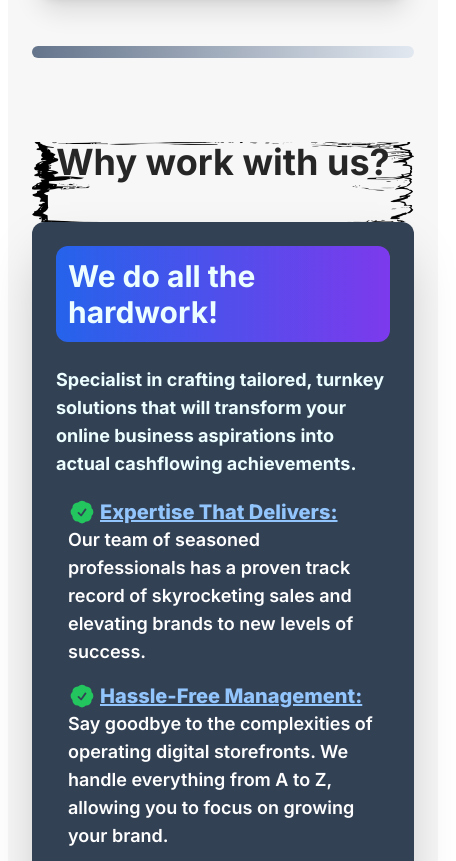
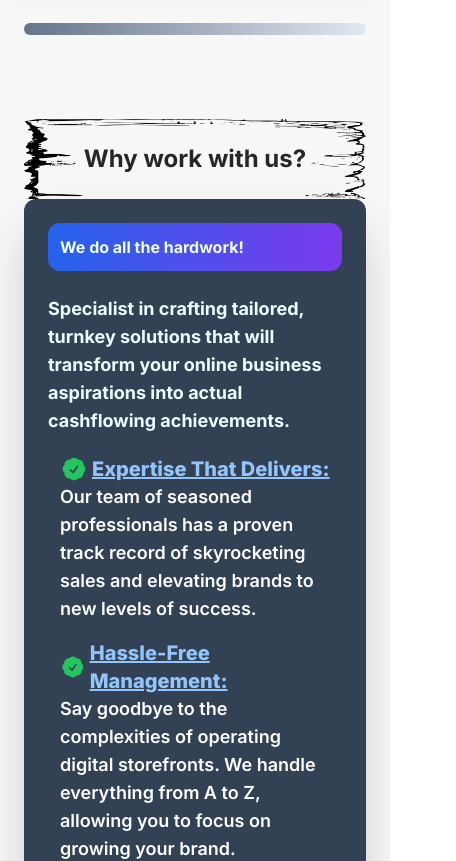
Before and after one commit to rdrachenberg/automated-e-solutions, a Next.js app: page / in a window 390 px wide. Shown: the part 746-1607 px from the top of the page, 456 px wide, since content can reach past the window. Built offline with nearby package versions, Linux system fonts and the light colour scheme.

Commit message:
mobile adj and removed stepper. extended calendly form questions

```diff
--- a/src/components/CalendlyForm.js
+++ b/src/components/CalendlyForm.js
@@ -2,8 +2,8 @@ import { InlineWidget } from "react-calendly";
 
 const CalendlyForm = () => {
     return (
-        <div>
-            <InlineWidget url='https://calendly.com/automated-ecommerce/30min' />
+        <div className='h-screen' id='stepper'>
+            <InlineWidget url='https://calendly.com/d/2wx-w4h-d6y' style={{height: '900px'}}/>
         </div>
     )
 }
--- a/src/components/FAQ.js
+++ b/src/components/FAQ.js
@@ -7,8 +7,8 @@ const FAQ = () => {
         <div className="container mt-3 mx-auto md:px-6 bg-white p-10 rounded-md">
 
         <section className="mb-2">
-            <div className="grid gap-4 md:grid-cols-2">
-            <div className="mb-6 md:mb-0">
+            <div className="grid gap-4 md:grid-cols-2 sm:min-w-0">
+            <div className="mb-6 md:mb-0 justify-center ">
                 <h2 className="mb-6 text-3xl font-bold">Frequently asked questions</h2>
 
                 <p className="text-neutral-500 dark:text-black">
@@ -17,14 +17,16 @@ const FAQ = () => {
                     className="text-blue-500 transition duration-300 hover:text-primary-600 focus:text-primary-600 active:text-primary-700 dark:text-primary-400 dark:hover:text-primary-500 dark:focus:text-primary-500 dark:active:text-primary-600"> Contact
                     our sales team</Link>.
                 </p>
+                <div className="hidden md:block">
                     <div className='p-3 mb-20 mx-auto'>
-                    <Image width={500} height={500} src='/misc/faq-2.jpg' alt='light bulb ecommerce business'/>
+                        <Image width={500} height={500} src='/misc/faq-2.jpg' alt='light bulb ecommerce business' className='mx-auto'/>
                     </div>
                     <div className='p-3 border-8 border-orange-300 w-96 mx-auto'>
                         <Image width={400} height={500} src='/misc/faq.jpg' alt='Frequently asked questions ecommerce business'/>
                     </div>
                     <div className=' p-3 mt-20 border-8 border-green-500 max-w-max mx-auto'>
                         <Image width={400} height={500} src='/misc/success.jpg' alt='plan for success ecommerce business'/>
+                    </div>
                 </div>
             </div>
 
--- a/src/components/Layout.js
+++ b/src/components/Layout.js
@@ -10,7 +10,7 @@ const inter = Inter({
 
 export default function AppLayout({ children }) {
     return (
-        <div className={`${inter.variable} font-sans min-h-screen flex flex-col -mr-12 ml-2`}>
+        <div className={`${inter.variable} font-sans min-h-screen flex flex-col`}>
             <Meta />
             <Header />
             <main className='flex-grow bg-[#f7f7f7]'>{children}</main>
--- a/src/components/Testimonials.js
+++ b/src/components/Testimonials.js
@@ -6,8 +6,8 @@ const Testimonials = () => {
     return (
         <div>
             <div className=" bg-cover bg-center bg-[url('/misc/singpost.png')] h-20 z-0">
-                <div className="mx-auto text-center md:max-w-xl lg:max-w-3xl z-10">
-                    <div className="mb-6 text-4xl font-bold text-neutral-800 dark:text-black z-20">
+                <div className="mx-auto text-center md:max-w-xl lg:max-w-3xl sm:max-w-sm z-10">
+                    <div className="mb-6 text-2xl sm:text-3xl pt-6 font-bold  text-neutral-800 dark:text-black z-20">
                         Why work with us?
                     </div>
                 </div>
--- a/src/pages/index.js
+++ b/src/pages/index.js
@@ -32,7 +32,7 @@ export default function Home({products}) {
         </div>
       </div>
       <div className='h-3 mb-20 bg-gradient-to-r from-slate-500 to-slate-200 rounded-md'></div>
-      <div className='row py-1 text-center font-bold text-3xl'>
+      <div className='row py-1 text-center font-bold xl:text-3xl'>
         <div className='grid grid-cols-1 gap-1'>
           <Testimonials />
         </div>
@@ -53,12 +53,12 @@ export default function Home({products}) {
           <CalendylyForm />
         </div>
       </div>
-      <div className='h-3 mb-10 mt-20 bg-gradient-to-r from-slate-300 to-slate-500 rounded-md' id='stepper'></div>
-      <div className='row py-12 text-center font-bold text-3xl' >
+      <div className='h-3 mb-10 mt-20 bg-gradient-to-r from-slate-300 to-slate-500 rounded-md'></div>
+      {/* <div className='row py-12 text-center font-bold text-3xl' >
         <div className='grid grid-cols-1 gap-1'>
           <QualifyStepper />
         </div>
-      </div>
+      </div> */}
     </div>
   )
 }
```
Also changed, not shown: src/styles/globals.css (line endings or trailing spaces). Lines whose indentation alone changed are shown as unchanged.
